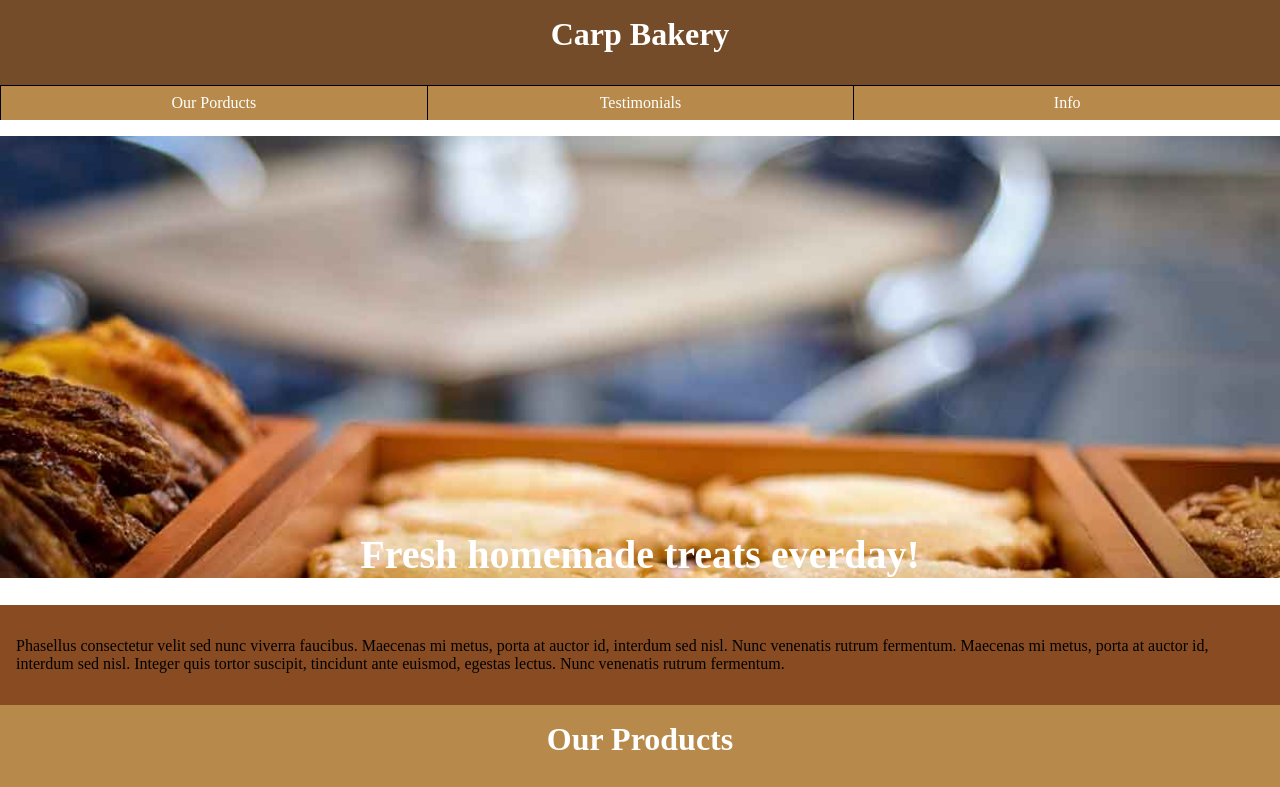
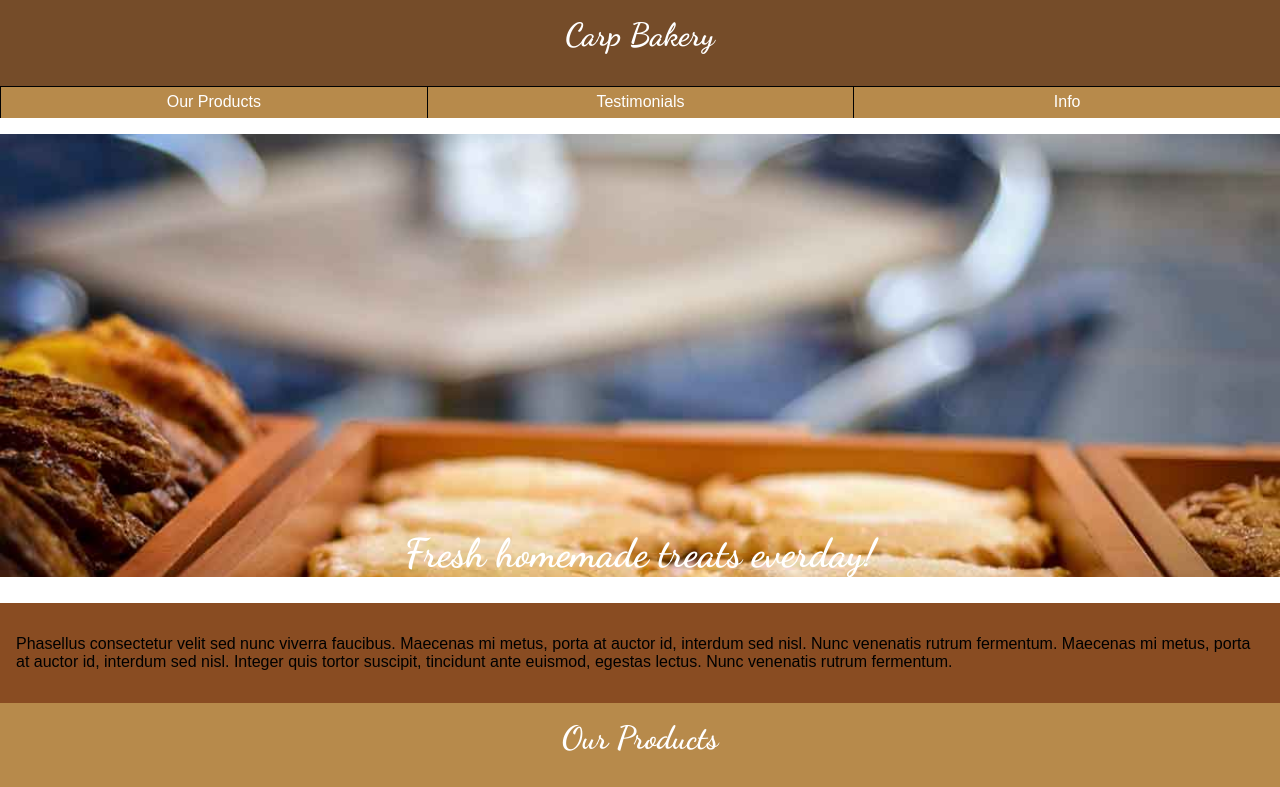
Before and after one commit to erynjones/project-3, a plain HTML site: page index.html in a window 1280 px wide. Shown: the top 787 px of the page. Drawn offline with Linux system fonts and the light colour scheme.

Commit message:
fonts added

```diff
--- a/css/main.css
+++ b/css/main.css
@@ -14,6 +14,7 @@ body {
 
 p {
   font-size: 1rem;
+  font-family: arial;
 }
 
 img {
@@ -37,6 +38,7 @@ h1 {
   color: white;
   text-align: center;
   font-size: 2.5rem;
+  font-family: 'Dancing Script', cursive;
 }
 
 header {
@@ -56,11 +58,12 @@ nav a {
   border-top: 1px solid black;
   border-left: 1px solid black;
   margin: 0;
-  padding: 0.5em 0.5em 0.5em 0.5em;
+  padding: 0.4em 0.4em 0.4em 0.4em;
   color: white;
   background-color: #B78A4B;
   text-decoration: none;
   text-align: center;
+  font-family: arial;
 }
 
 nav ol {
@@ -85,6 +88,7 @@ h2 {
   color: white;
   margin: 0;
   font-size: 2rem;
+  font-family: 'Dancing Script', cursive;
 }
 
 .carp {
@@ -96,6 +100,7 @@ h3 {
   text-align: center;
   margin: 1;
   font-size: 1.5rem;
+  font-family: 'Dancing Script', cursive;
 }
 
 .all {
--- a/index.html
+++ b/index.html
@@ -5,14 +5,14 @@
   <title>Carp Bakery</title>
   <meta name="viewport" content="width=device-width,intial-scale-1">
   <link href="css/main.css" rel="stylesheet">
-  <link href='http://fonts.googleapis.com/css?family=Dosis:400,500,700' rel='stylesheet' type='text/css'>
+  <link href='http://fonts.googleapis.com/css?family=Dancing+Script:400,700' rel='stylesheet' type='text/css'>
 </head>
 <body>
 <header>
   <h2 class="carp" id="back">Carp Bakery</h2>
     <nav>
       <ol>
-        <li><a href="#products">Our Porducts</a></li>
+        <li><a href="#products">Our Products</a></li>
         <li><a href="#testimonials">Testimonials</a></li>
         <li><a href="#info">Info</a></li>
       </ol>
```
